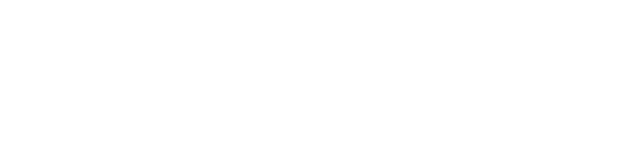
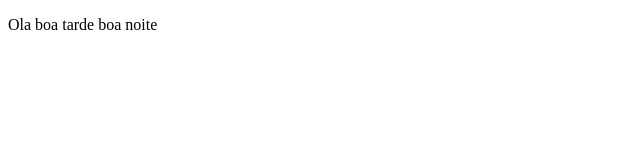
Before and after one commit to RaphaelRapisardi2003/Curriculo.github.io, a plain HTML site: page Codes/index.html in a window 1280 px wide. Shown: the whole page, without its empty margins (0-640 px from the left). Drawn offline with Linux system fonts and the light colour scheme.

Commit message:
Index atualizado

```diff
--- a/Codes/index.html
+++ b/Codes/index.html
@@ -7,6 +7,6 @@
     <title>Document</title>
 </head>
 <body>
-
+    <p>Ola boa tarde boa noite</p>
 </body>
 </html>
```
